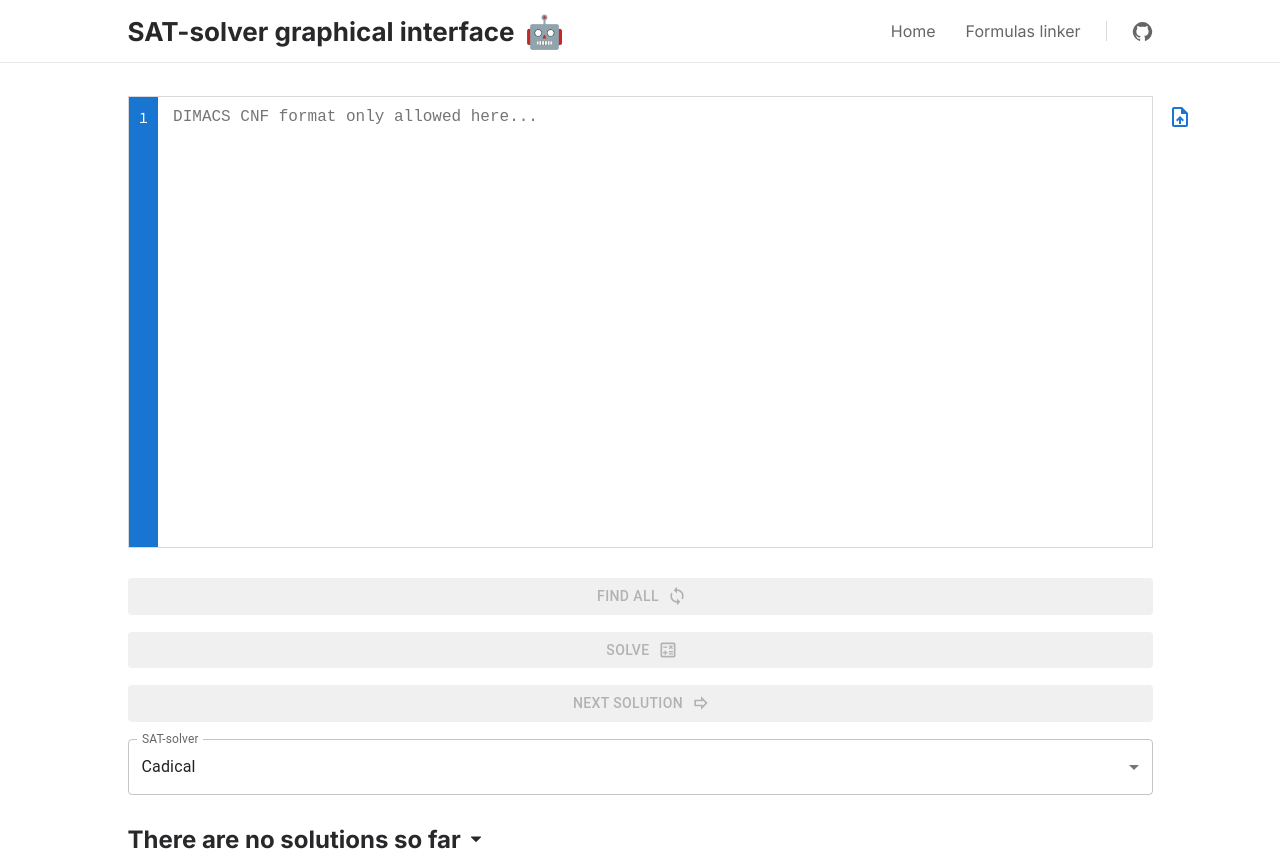
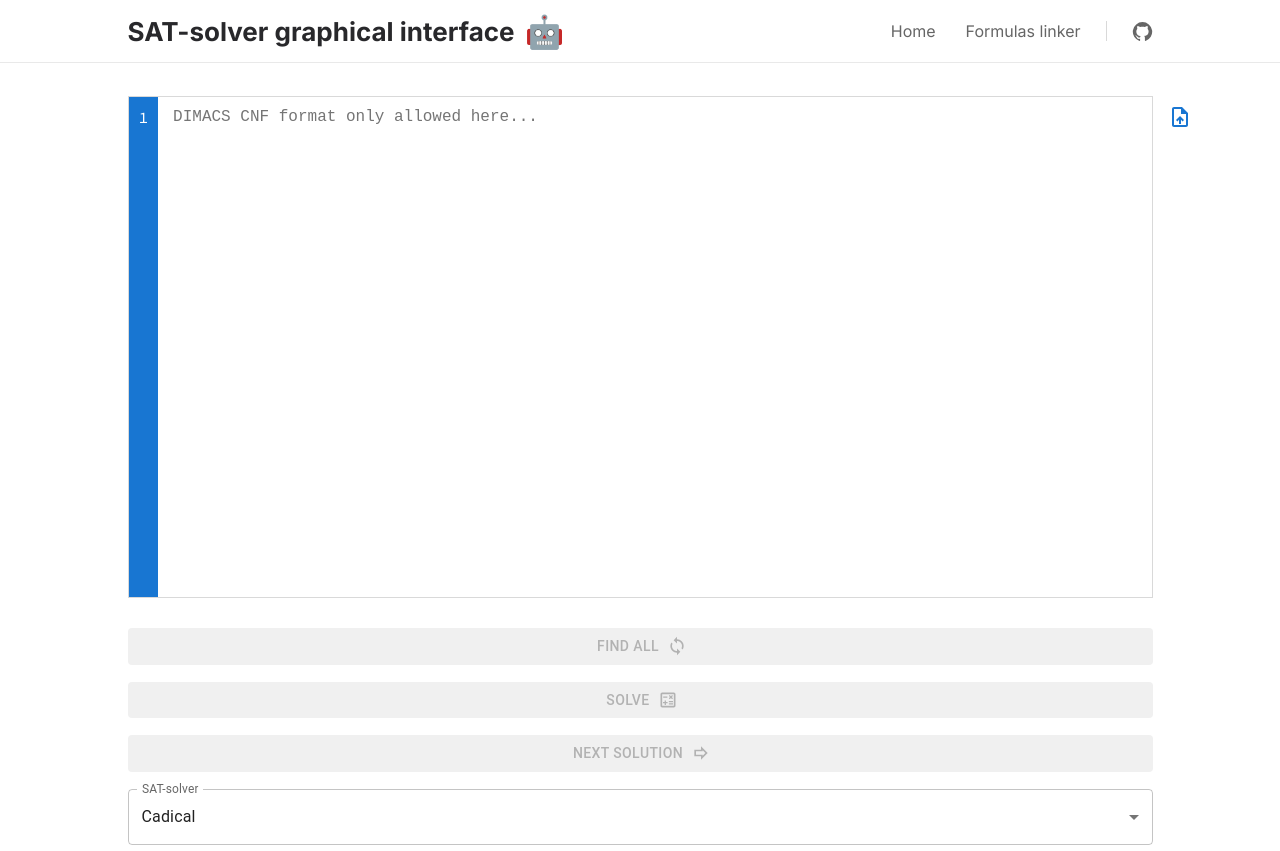
Before and after one commit to vvvvvvvector/SAT-solver-graphical-interface-client, a React (Vite) app: page / in a window 1280 px wide. Shown: the top 851 px of the page. Built offline with nearby package versions, Linux system fonts and the light colour scheme.

Commit message:
new way of representing errors info in lines: tooltip on hover, popup with quick fix possibility comming soon

```diff
--- a/src/components/Editor/Editor.module.scss
+++ b/src/components/Editor/Editor.module.scss
@@ -27,7 +27,7 @@
     .buttons {
       display: flex;
       flex-direction: column;
-      gap: 27px;
+      gap: 35px;
     }
   }
 }
--- a/src/components/Editor/Errors/Errors.module.scss
+++ b/src/components/Editor/Errors/Errors.module.scss
@@ -5,14 +5,17 @@
   top: 0;
   pointer-events: none;
   height: var(--editor-height);
-  width: 100%;
+  width: calc(100% - 10px);
   overflow-y: hidden;
 
   .error {
+    height: 20px;
+    pointer-events: all;
+    cursor: pointer;
     color: var(--color-black);
     background-color: rgba(#ff7878, 0.6);
     padding-left: 15px;
-    padding-right: 25px;
+    padding-right: 5px;
     line-height: 1.25;
     position: relative;
     display: flex;
--- a/src/components/Editor/Errors/Errors.tsx
+++ b/src/components/Editor/Errors/Errors.tsx
@@ -12,6 +12,7 @@ import {
 import debounce from 'lodash.debounce';
 
 import styles from './Errors.module.scss';
+import { Tooltip } from '@mui/material';
 
 const Errors = forwardRef<HTMLDivElement>((_, ref) => {
   const dispatch = useAppDispatch();
@@ -97,15 +98,21 @@ const Errors = forwardRef<HTMLDivElement>((_, ref) => {
   return (
     <div ref={ref} className={styles.errors}>
       {errors.map((error, index) => (
-        <div
+        <Tooltip
           key={index}
-          className={styles.error}
-          style={{
-            top: `${(error.line - 1) * 20 - index * 20}px`,
-          }}
+          placement='right'
+          title={`err[Ln:${error.line}]: ${error.description}`}
+          arrow
         >
-          {`err: ${error.description}`}
-        </div>
+          <div
+            className={styles.error}
+            style={{
+              top: `${(error.line - 1) * 20 - index * 20}px`,
+            }}
+          >
+            <span></span>
+          </div>
+        </Tooltip>
       ))}
       <div
         className={styles.error}
--- a/src/components/Editor/TextArea/TextArea.module.scss
+++ b/src/components/Editor/TextArea/TextArea.module.scss
@@ -8,15 +8,24 @@
   border: 0;
   resize: none;
   font-size: 16px;
+  overflow-y: scroll;
 }
 
 .customScrollbar::-webkit-scrollbar {
   width: 10px;
 }
 
+.customScrollbar::-webkit-scrollbar:horizontal {
+  display: none;
+}
+
+.customScrollbar::-webkit-scrollbar-track {
+  background: hsl(0, 0%, 97%);
+}
+
 .customScrollbar::-webkit-scrollbar-thumb {
   height: 100px;
-  background: hsl(0, 0%, 80%);
+  background: hsl(0, 0%, 85%);
 }
 
 .customScrollbar::-webkit-scrollbar-thumb:hover {
--- a/src/components/ErrorsList/ErrorsList.tsx
+++ b/src/components/ErrorsList/ErrorsList.tsx
@@ -120,7 +120,7 @@ export const ErrorsList: FC = () => {
                   }}
                   align='center'
                 >
-                  Fix proposition 💡
+                  Quick fix 💡
                 </StyledTableCell>
               </TableRow>
             )}
--- a/src/routes/Linker/UploadedFormula/UploadedFormula.tsx
+++ b/src/routes/Linker/UploadedFormula/UploadedFormula.tsx
@@ -47,7 +47,7 @@ const UploadedFormula: FC<UploadedFormulaProps> = ({ dimacs, index }) => {
     <div className={styles.formula}>
       <Button
         sx={{ marginBottom: '25px' }}
-        size='large'
+        size='medium'
         variant='contained'
         component='label'
       >
--- a/src/styles/variables.scss
+++ b/src/styles/variables.scss
@@ -4,7 +4,7 @@
   --color-white: #ffffff;
   --color-red: #f43f5e;
   --window-width: 1025px;
-  --editor-height: 450px;
+  --editor-height: 500px;
   --formula-solutions-font-size: 18px;
   --formula-solutions-background-color: #fafafa;
   --formula-solutions-border-color: #eaeaea;
```
